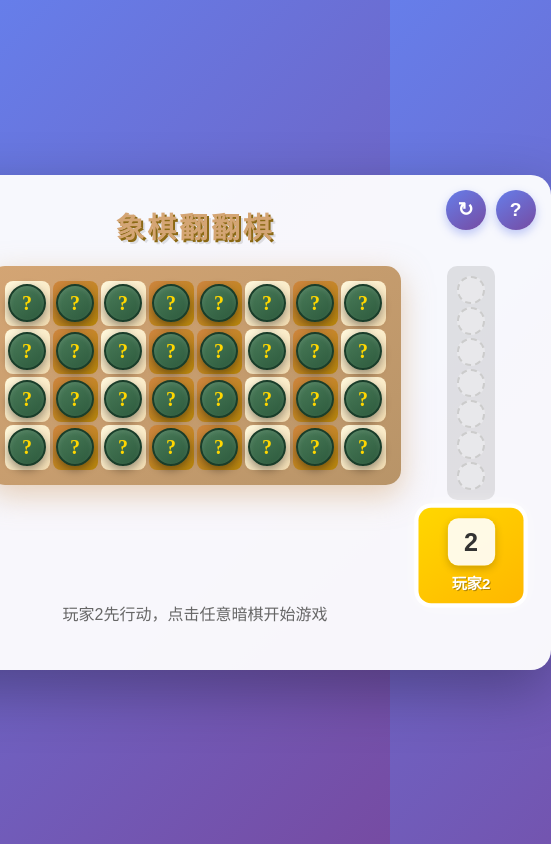
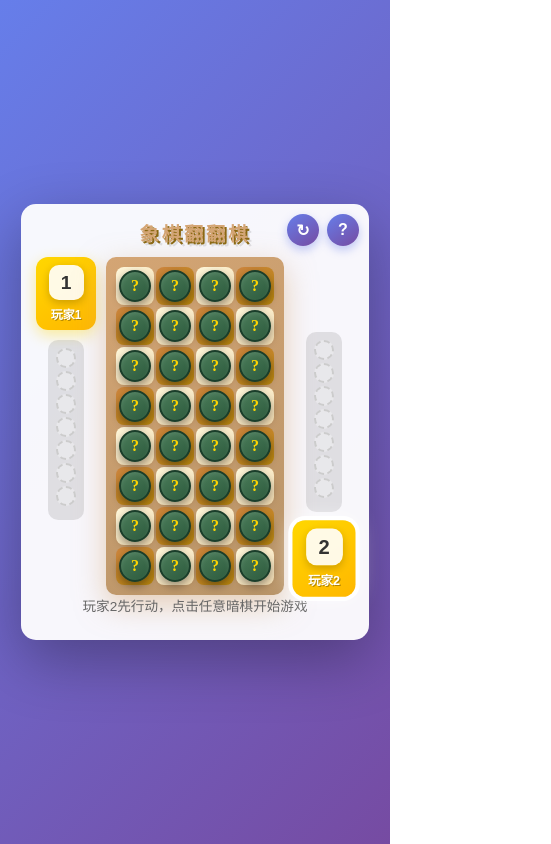
Before and after one commit to LeoJuly-coder/AI-Games, a plain HTML site: page ChineseChess/index.html in a window 390 px wide. Shown: the whole page, 551 px wide, since content can reach past the window. Drawn offline with Linux system fonts and the light colour scheme.

Commit message:
修改样式

```diff
--- a/ChineseChess/style.css
+++ b/ChineseChess/style.css
@@ -500,33 +500,136 @@
     text-shadow: 2px 2px 0 rgba(0,0,0,0.1);
 }
 
-@media (max-width: 600px) {
+@media (max-width: 768px) {
+    body {
+        padding: 10px;
+        overflow-x: hidden;
+    }
+
+    .game-container {
+        padding: 15px;
+        border-radius: 15px;
+        max-width: 100%;
+    }
+
+    .game-title {
+        font-size: 1.2rem;
+        margin-bottom: 10px;
+    }
+
+    .top-controls {
+        top: 10px;
+        right: 10px;
+        gap: 8px;
+    }
+
+    .action-btn {
+        width: 32px;
+        height: 32px;
+        font-size: 1rem;
+    }
+
+    .main-content {
+        gap: 10px;
+    }
+
+    .player {
+        padding: 8px 10px;
+        min-width: 60px;
+    }
+
+    .player-avatar {
+        width: 35px;
+        height: 35px;
+        font-size: 1.2rem;
+    }
+
+    .player-name {
+        font-size: 0.75rem;
+    }
+
+    .captures-panel {
+        min-height: 180px;
+        padding: 8px;
+        min-width: 35px;
+    }
+
+    .captured-piece {
+        width: 22px;
+        height: 22px;
+        font-size: 11px;
+    }
+
+    .board-container {
+        padding: 10px;
+        border-radius: 10px;
+    }
+
     .board {
-        grid-template-columns: repeat(8, 45px);
-        grid-template-rows: repeat(4, 45px);
+        grid-template-columns: repeat(4, 42px);
+        grid-template-rows: repeat(8, 42px);
+        gap: 2px;
     }
 
     .cell {
-        width: 45px;
-        height: 45px;
+        width: 42px;
+        height: 42px;
     }
 
     .piece {
+        width: 36px;
+        height: 36px;
+        font-size: 18px;
+    }
+
+    .game-status {
+        font-size: 0.85rem;
+        margin-bottom: 10px;
+    }
+
+    .modal-content {
+        padding: 20px;
+        margin: 10px;
+        max-height: 80vh;
+        overflow-y: auto;
+    }
+
+    .modal-content h2 {
+        font-size: 1.5rem;
+        margin-bottom: 20px;
+    }
+
+    .modal-content p {
+        font-size: 0.9rem;
+    }
+}
+
+@media (max-width: 480px) {
+    .board {
+        grid-template-columns: repeat(4, 38px);
+        grid-template-rows: repeat(8, 38px);
+    }
+
+    .cell {
         width: 38px;
         height: 38px;
-        font-size: 20px;
     }
 
-    .player-info {
-        gap: 15px;
+    .piece {
+        width: 32px;
+        height: 32px;
+        font-size: 16px;
     }
 
-    .player {
-        padding: 10px 20px;
-        min-width: 100px;
+    .captured-piece {
+        width: 20px;
+        height: 20px;
+        font-size: 10px;
     }
 
-    .game-title {
-        font-size: 1.8rem;
+    .captured-piece.has-badge::after {
+        width: 14px;
+        height: 14px;
+        font-size: 8px;
     }
 }
```
